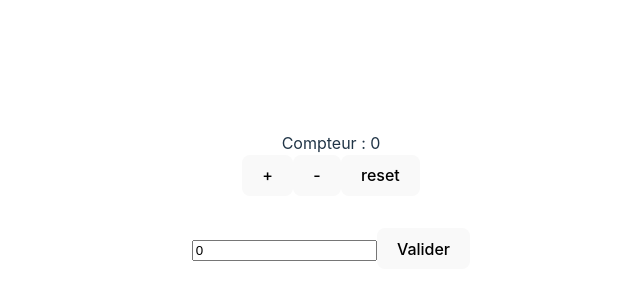
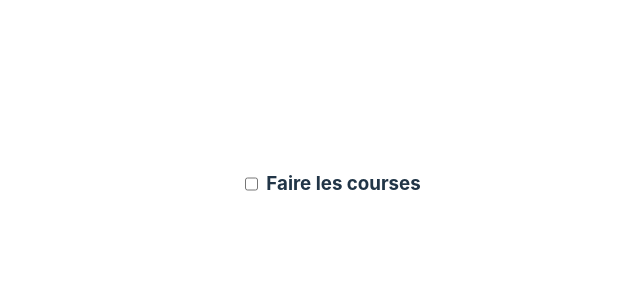
Before and after one commit to GuaisClement/TodoApp, a React (Vite) app: page / in a window 1280 px wide. Shown: the part 216-516 px from the top of the page, without its empty margins (309-949 px from the left). Built offline with nearby package versions, Linux system fonts and the light colour scheme.

Commit message:
add task component

```diff
--- a/src/App.tsx
+++ b/src/App.tsx
@@ -1,45 +1,19 @@
-import { useEffect, useState } from 'react'
 import './App.css'
-import Button from './Button'
+import Task from './task/Task'
 
 function App() {
-  const [count, setCount] = useState<number>(0);
-  const [age, setAge] = useState<number>(0);
-
-
-  useEffect(() =>{
-    console.log('le compteur a changé '+ count);
-
-  },[count]);
-
-  const onTextChange = (e: React.ChangeEvent<HTMLInputElement>) => {
-    const value = Number(e.currentTarget.value);
-
-    if (!isNaN(value)) {
-      setAge(value);
-    }
-  };
-
-  const onValidateClick = () => {
-    if (age < 18) {
-      console.log('mineur');
-    } else {
-      console.log('majeur');
-    }
+  const taskProps = {
+    id: 1,
+    checked: false,
+    title: 'Faire les courses',
+    content: 'Acheter du lait, des œufs, et du pain.',
+    date: new Date(),
   };
 
   return (
     <>
       <div className="card">
-        <div>Compteur : {count} </div>
-        <Button label='+' onClick={() => setCount((count) => count + 1)}></Button>
-        <Button label='-' onClick={() => setCount((count) => count - 1)}></Button>
-        <Button label='reset' onClick={() => setCount(0)}></Button>
-      </div>
-
-      <div>
-        <input type='text' placeholder='Age ?' value={age} onChange={onTextChange} />
-        <Button label='Valider' onClick={onValidateClick}></Button>
+        <Task {...taskProps}></Task>
       </div>
     </>
   )
--- /dev/null
+++ b/src/task/Task.css
@@ -0,0 +1,23 @@
+.task{
+    display: flex;
+    flex-direction: column;
+    align-items: center;
+}
+
+.row-title{
+    display: flex;
+    flex-direction: row;
+    gap: 5px;
+}
+
+.checkbox{
+    appearance: none;
+  -webkit-appearance: none;
+  -moz-appearance: none;
+  width: 20px;
+  height: 20px;
+  border-radius: 50%;
+  border: 2px solid #000; /* Couleur de la bordure */
+  outline: none;
+  cursor: pointer;
+}
--- /dev/null
+++ b/src/task/Task.tsx
@@ -0,0 +1,36 @@
+import React, { useState } from 'react'
+import './Task.css'
+
+type Props = {
+    id: number,
+    checked: boolean
+    title: string,
+    content: string,
+    date: Date,
+}
+
+const Task: React.FC<Props> = (task: Props) => {
+    const [showDetails, setShowDetails] = useState(false);
+    const [checked,setChecked] = useState<boolean>(task.checked);
+
+    return (
+        <div className='task'>
+            <div className='row-title'>
+                <input type="checkbox" checked={checked} onChange={() => {setChecked(!checked)}} />
+                <div  onClick={() => {setShowDetails(!showDetails)}} style={{ cursor: 'pointer' }}>
+                    <h3>{task.title}</h3>
+                </div>
+          </div>
+          {showDetails && (
+            <div>
+              <p>{task.content}</p>
+              <p>Date: {task.date.toDateString()}</p>
+            </div>
+          )}
+        </div>
+      );
+}
+
+
+
+export default Task;
```
